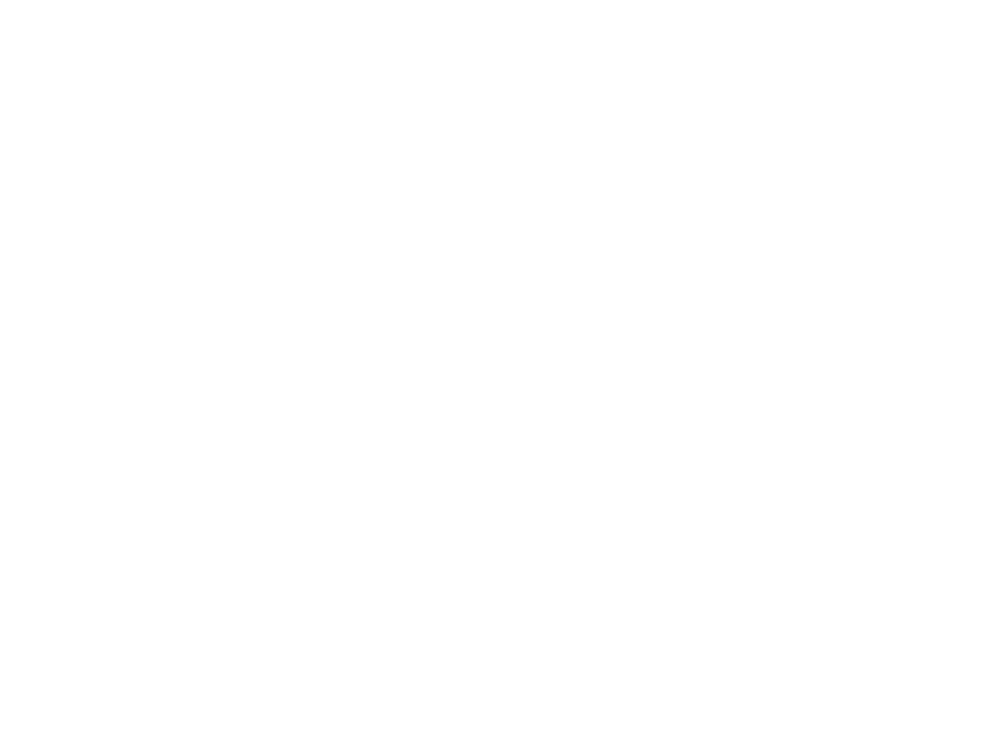
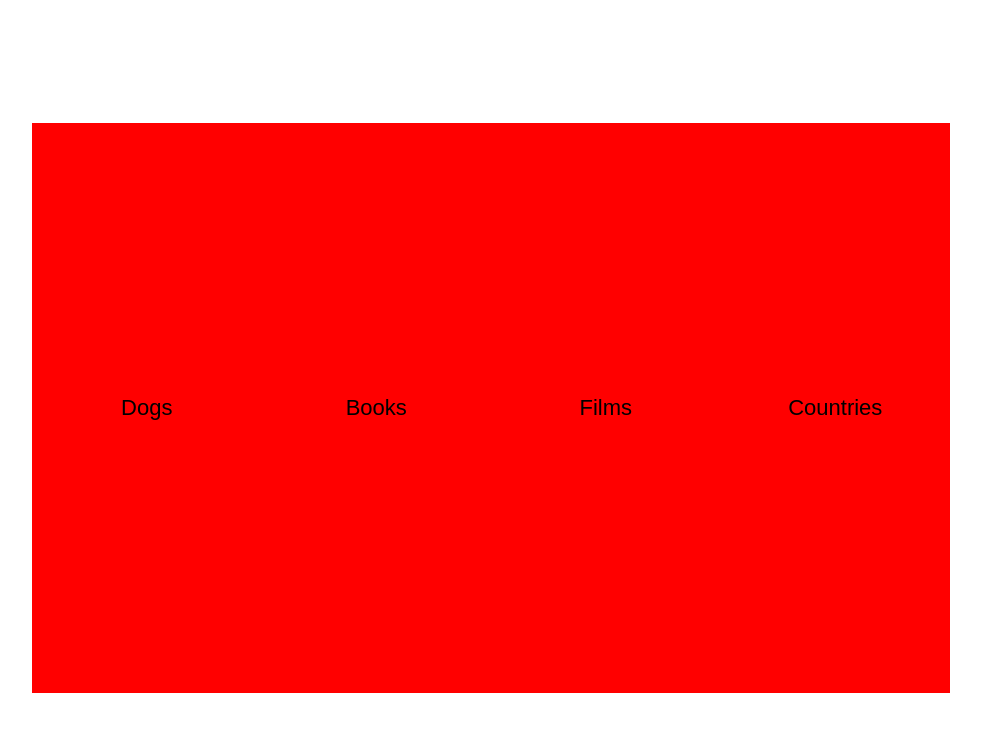
Before and after one commit to GrigorHarutyunian/team-project, a plain HTML site: page index.html in a window 1280 px wide. Shown: the whole page, without its empty margins (149-1130 px from the left). Drawn offline with Linux system fonts and the light colour scheme.

Commit message:
new desine for Manu

```diff
--- a/index.html
+++ b/index.html
@@ -9,6 +9,12 @@
     <title>Team Project</title>
 </head>
 <body>
+    <div class="menuParentDiv">
+       <div class="divForAhref"><a class="menuA">Dogs</a></div>
+       <div class="divForAhref" > <a class="menuA">Books</a></div>
+        <div class="divForAhref"><a class="menuA">Films</a></div>
+        <div class="divForAhref"><a class="menuA">Countries</a></div>
+    </div>
     <script src="script.js"></script>
 </body>
 </html>
--- a/style.css
+++ b/style.css
@@ -0,0 +1,28 @@
+*{
+    box-sizing: border-box;
+}
+body{
+    display: flex;
+    justify-content: center;
+    align-items: center;
+    height: 100vh;
+    padding: 20px;
+    overflow: hidden;
+}
+.menuParentDiv{
+    background: red;
+    height: 75%;
+    width: 75%;
+    display: flex;
+    flex-direction: row;
+    flex-wrap: wrap;
+    justify-content: space-between;
+    align-items: center;
+}
+.divForAhref{
+ flex-basis: 25%;
+ text-align: center;
+ font-size: 22px;
+ font-family: fantasy;
+
+}
```
